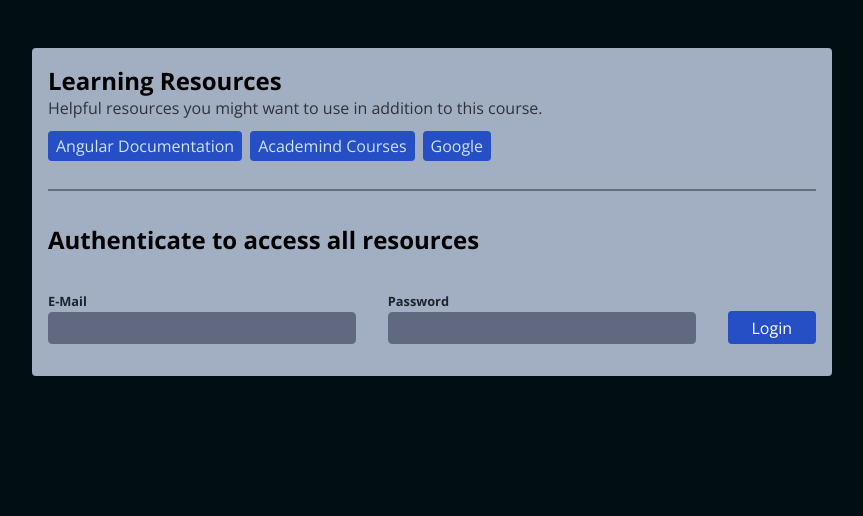
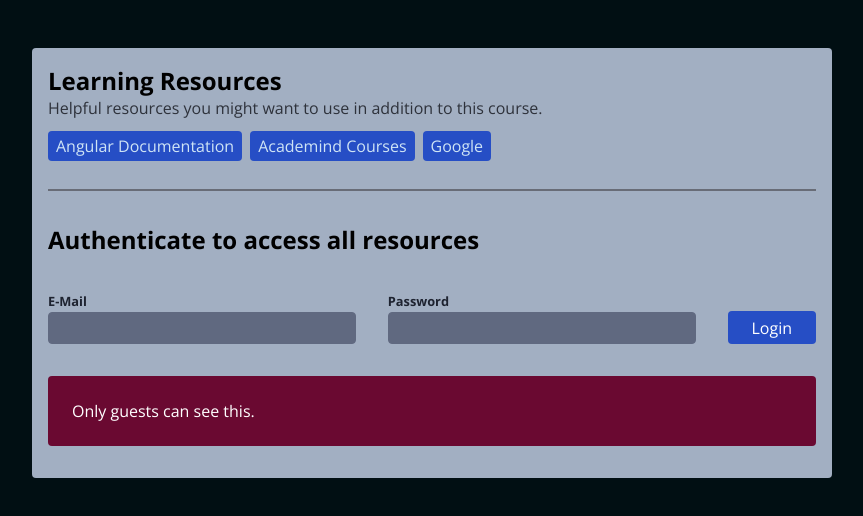
Before and after one commit to codetivated/directives-deep-dive, an Angular app: page / in a window 1280 px wide. Shown: the top 516 px of the page, without its empty margins (208-1071 px from the left). Built offline with nearby package versions, Linux system fonts and the light colour scheme.

Commit message:
add custom css that is dependent on type of user

```diff
--- a/src/app/app.component.html
+++ b/src/app/app.component.html
@@ -14,5 +14,13 @@
     <p>Only admins can see this.</p>
   </ng-template> -->
 
-  <p *appAuth="'admin'">Only admins can see this.</p>
+  <p *appAuth="'admin'" class="protected-content admin">
+    Only admins can see this.
+  </p>
+  <p *appAuth="'user'" class="protected-content user">
+    Only users can see this.
+  </p>
+  <p *appAuth="'guest'" class="protected-content guest">
+    Only guests can see this.
+  </p>
 </main>
```
